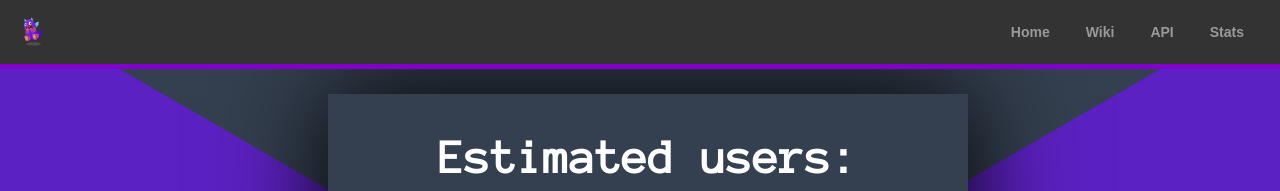
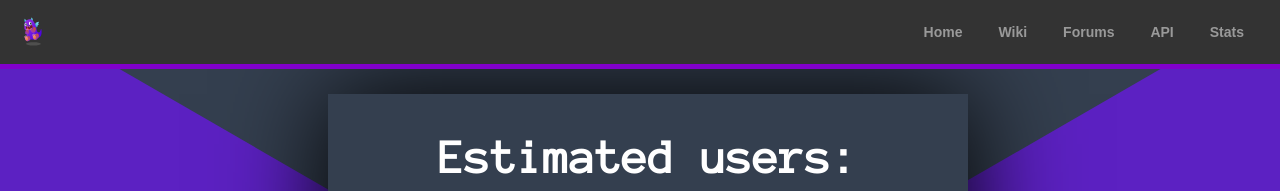
Before and after one commit to ODEX-TOS/network_connectivity, a website: page src/public/index.html in a window 1280 px wide. Shown: the top 191 px of the page. Drawn offline with nearby package versions, Linux system fonts and the light colour scheme; no server answers.

Commit message:
Add forum

```diff
--- a/src/public/index.html
+++ b/src/public/index.html
@@ -8,6 +8,7 @@
             <div class="links">
                 <a href="https://tos.odex.be">Home</a>
                 <a href="https://wiki.odex.be">Wiki</a>
+                <a href="https://forum.odex.be">Forums</a>
                 <a href="https://tos.odex.be/docs">API</a>
                 <a href="https://stats.odex.be">Stats</a>
             </div>
```
